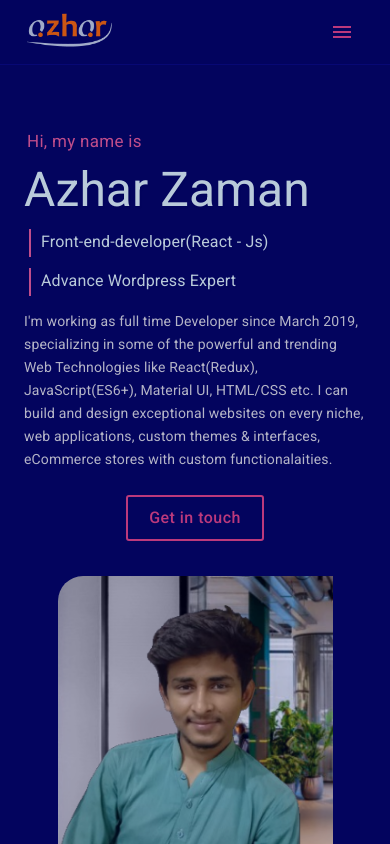
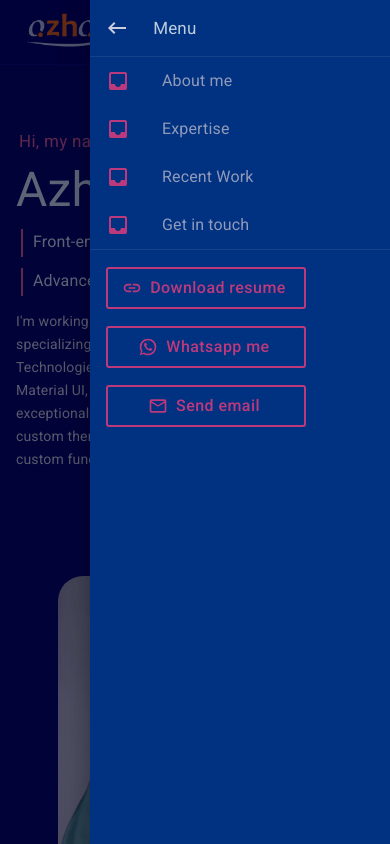
Before and after one commit to azharzaman1/personal-portfolio-website, a React (Create React App) app: page / in a window 390 px wide. Both pictures are taken after a click on the button 342 px from the left and 32 px from the top of the page. Shown: the top 844 px of the page. Built offline with nearby package versions, Linux system fonts and the light colour scheme.

Commit message:
Mobile Side Nav Completed

```diff
--- a/src/Components/About/About.js
+++ b/src/Components/About/About.js
@@ -15,12 +15,15 @@ const useStyles = makeStyles((theme) => ({
   },
 
   root: {
-    padding: "0 14px",
-    [theme.breakpoints.up("xs")]: {
-      padding: "0 24px",
+    padding: "0 150px",
+    [theme.breakpoints.down("lg")]: {
+      padding: "0 125px",
     },
-    [theme.breakpoints.up("sm")]: {
-      padding: "0 150px",
+    [theme.breakpoints.down("md")]: {
+      padding: "0 50px",
+    },
+    [theme.breakpoints.down("sm")]: {
+      padding: "0 16px",
     },
   },
 
--- a/src/Components/Header/Header.css
+++ b/src/Components/Header/Header.css
@@ -21,3 +21,12 @@
   font-weight: 400;
   font-size: 14px;
 }
+
+.mobileNav__header {
+  padding: 0.25rem 1.5rem 0.25rem 0.2rem;
+}
+
+.mobileNav__headerHeading {
+  margin: 0;
+  margin-left: 0.75rem;
+}
--- a/src/Components/Header/Header.js
+++ b/src/Components/Header/Header.js
@@ -6,12 +6,15 @@ import {
   Hidden,
   IconButton,
   makeStyles,
+  useMediaQuery,
+  useTheme,
 } from "@material-ui/core";
 import MenuIcon from "@material-ui/icons/Menu";
 import Logo from "./logo.png";
 import { Link } from "react-scroll";
 import "./Header.css";
 import { MuiButton } from "../../Mui/MuiComponents";
+import MobileSideNav from "./HeaderMobileDrawer";
 
 const useStyles = makeStyles((theme) => ({
   appbar: {
@@ -31,8 +34,10 @@ const useStyles = makeStyles((theme) => ({
 
 const Header = () => {
   const classes = useStyles();
-
+  const theme = useTheme();
+  const switchNav = useMediaQuery(theme.breakpoints.down("sm"));
   const [show, handleShow] = useState(false);
+  const [drawerState, setDrawerState] = useState(false);
 
   useEffect(() => {
     window.addEventListener("scroll", () => {
@@ -45,6 +50,10 @@ const Header = () => {
       };
     });
   });
+
+  const closeDrawer = () => {
+    setDrawerState(false);
+  };
 
   return (
     <>
@@ -61,20 +70,27 @@ const Header = () => {
             <Hidden smDown>
               <Navigation />
             </Hidden>
-            <Hidden smUp>
-              <IconButton color="secondary">
+            {switchNav && (
+              <IconButton
+                color="secondary"
+                onClick={() => {
+                  setDrawerState(true);
+                }}
+              >
                 <MenuIcon />
               </IconButton>
-            </Hidden>
+            )}
           </Grid>
         </Grid>
       </AppBar>
+      <MobileSideNav open={drawerState} closeDrawer={closeDrawer} />
     </>
   );
 };
 
 const Navigation = () => {
   return (
+    <>
       <Grid container spacing={1} alignItems="center">
         <NavItem
           number="01"
@@ -97,16 +113,16 @@ const Navigation = () => {
           to="getintouch-section-scroll-anchor"
         />
         <Grid item>
-        <a
-          href="https://drive.google.com/drive/folders/1cgp8E20b4k92YG5TFFZpp8LjpmrS2470?usp=sharing"
-          target="_blank"
+          <MuiButton
+            size="small"
+            fontSize="small"
+            link="https://drive.google.com/drive/folders/1cgp8E20b4k92YG5TFFZpp8LjpmrS2470?usp=sharing"
           >
-          <MuiButton size="small" fontSize="small">
             Resume
           </MuiButton>
-        </a>
         </Grid>
       </Grid>
+    </>
   );
 };
 
--- /dev/null
+++ b/src/Components/Header/HeaderMobileDrawer.js
@@ -0,0 +1,169 @@
+import React from "react";
+import { makeStyles } from "@material-ui/core/styles";
+import Drawer from "@material-ui/core/Drawer";
+import List from "@material-ui/core/List";
+import Divider from "@material-ui/core/Divider";
+import ListItem from "@material-ui/core/ListItem";
+import ListItemIcon from "@material-ui/core/ListItemIcon";
+import ListItemText from "@material-ui/core/ListItemText";
+import {
+  EmailOutlined,
+  Inbox,
+  KeyboardBackspace,
+  WhatsApp,
+} from "@material-ui/icons";
+import { Grid, IconButton } from "@material-ui/core";
+import LinkIcon from "@material-ui/icons/Link";
+import { Heading2, MuiButton } from "../../Mui/MuiComponents";
+import { Link } from "react-scroll";
+
+const useStyles = makeStyles((theme) => ({
+  mobileNavList: {
+    minWidth: 300,
+    maxWidth: "98%",
+    padding: "0",
+  },
+
+  mobileNavLink: {
+    color: "#e2e2e2",
+    opacity: 0.8,
+  },
+
+  mobileNavLinkIcon: {
+    color: "#eee",
+    opacity: 0.8,
+  },
+
+  divider: {
+    backgroundColor: "rgba(255,255,255,0.1)",
+  },
+
+  mobileNavHeaderButton: {
+    marginTop: 17,
+    marginLeft: theme.spacing(2),
+    width: "200px",
+  },
+}));
+
+export default function MobileSideNav({ open, closeDrawer }) {
+  const c = useStyles();
+
+  return (
+    <div>
+      <>
+        <Drawer anchor="right" open={open} onClose={closeDrawer}>
+          <Grid container direction="column">
+            <Grid
+              item
+              container
+              justifyContent="flex-start"
+              alignItems="center"
+              className={`${c.mobileNavHeader} mobileNav__header`}
+            >
+              <IconButton color="secondary">
+                <KeyboardBackspace
+                  onClick={closeDrawer}
+                  style={{ color: "#fff" }}
+                />
+              </IconButton>
+              <Grid item>
+                <Heading2 className="mobileNav__headerHeading">Menu</Heading2>
+              </Grid>
+            </Grid>
+
+            <Divider className={c.divider} />
+
+            <Grid item container direction="column">
+              <List component="nav" className={`${c.mobileNavList}`}>
+                <MuiListItem
+                  icon={<Inbox color="secondary" />}
+                  primaryText="About me"
+                  to="about-section-scroll-anchor"
+                  closeDrawer={closeDrawer}
+                />
+                <MuiListItem
+                  icon={<Inbox color="secondary" />}
+                  primaryText="Expertise"
+                  to="expertise-section-scroll-anchor"
+                  closeDrawer={closeDrawer}
+                />
+                <MuiListItem
+                  icon={<Inbox color="secondary" />}
+                  primaryText="Recent Work"
+                  to="portfolio-section-scroll-anchor"
+                  closeDrawer={closeDrawer}
+                />
+                <MuiListItem
+                  icon={<Inbox color="secondary" />}
+                  primaryText="Get in touch"
+                  to="getintouch-section-scroll-anchor"
+                  closeDrawer={closeDrawer}
+                />
+                <Divider className={c.divider} />
+                <Grid item>
+                  <MuiButton
+                    size="medium"
+                    icon={<LinkIcon />}
+                    className={`${c.mobileNavHeaderButton}`}
+                    link="https://drive.google.com/drive/folders/1cgp8E20b4k92YG5TFFZpp8LjpmrS2470?usp=sharing"
+                  >
+                    Download resume
+                  </MuiButton>
+                </Grid>
+                <Grid item>
+                  <MuiButton
+                    size="medium"
+                    className={`${c.mobileNavHeaderButton}`}
+                    icon={<WhatsApp />}
+                    link="https://api.whatsapp.com/send?phone=+923170460466"
+                  >
+                    Whatsapp me
+                  </MuiButton>
+                </Grid>
+                <Grid item>
+                  <MuiButton
+                    size="medium"
+                    icon={<EmailOutlined />}
+                    className={`${c.mobileNavHeaderButton}`}
+                    link="mailto:azharzaman.001@gmail.com"
+                  >
+                    Send email
+                  </MuiButton>
+                </Grid>
+              </List>
+            </Grid>
+          </Grid>
+        </Drawer>
+      </>
+    </div>
+  );
+}
+
+const MuiListItem = ({
+  isButton,
+  icon,
+  primaryText,
+  className,
+  to,
+  duration,
+  closeDrawer,
+}) => {
+  const c = useStyles();
+  return (
+    <Link
+      to={to}
+      smooth={true}
+      delay={275}
+      duration={!duration ? 1000 : duration}
+      onClick={closeDrawer}
+    >
+      <ListItem
+        button={isButton || !isButton ? true : false}
+        className={className}
+      >
+        {icon && <ListItemIcon>{icon}</ListItemIcon>}
+        <ListItemText primary={primaryText} className={`${c.mobileNavLink}`} />
+      </ListItem>
+    </Link>
+  );
+};
--- a/src/Components/IcanCreate/IcanCreate.js
+++ b/src/Components/IcanCreate/IcanCreate.js
@@ -54,14 +54,14 @@ const IcanCreate = () => {
             imgUrl1={assets.Amazon}
             imgUrl2={assets.eBay}
             feature1="Complete vendors setup"
-            feature2="Complete commissions setup"
+            feature2="Commissions setup"
             feature3="Complete shipping setup"
             feature4="Complete payments setup"
             feature5="Unlimited sellers"
             feature6="Unlimited products"
           />
           <ICanCreateCard
-            title="A fully-functional eCommerce store like Macys | BestBuy"
+            title="A fully-functional eCommerce store like Macys"
             imgUrl1={assets.Macys}
             imgUrl2={assets.BestBuy}
             feature1="Complete shipping setup"
@@ -84,7 +84,7 @@ const IcanCreate = () => {
             feature6="All needed pages"
           />
           <ICanCreateCard
-            title="An SEO friednly Blog site for Blogging or Affiliate marketing"
+            title="A Blog site for Blogging or Affiliate marketing"
             imgUrl1={assets.beingGuru}
             imgUrl2={assets.DicasOnline}
             feature1="SEO Optimized"
@@ -96,7 +96,7 @@ const IcanCreate = () => {
           />
 
           <ICanCreateCard
-            title="A fully-functional JavaScript(React) based WebApp"
+            title="JavaScript(React) based WebApplication"
             imgUrl1={assets.VA}
             imgUrl2={assets.CovidTracker}
             feature1="Elegant design"
--- a/src/Components/RecentWork/RecentWork.js
+++ b/src/Components/RecentWork/RecentWork.js
@@ -173,7 +173,7 @@ const PortfolioProject = ({
 }) => {
   return (
     <>
-      <Grid item xs={12} sm={12} md={4}>
+      <Grid item xs={12} sm={6} md={4}>
         <Card className="recentWork__card">
           {!disabledHeader && (
             <Grid
--- a/src/Mui/MuiComponents.js
+++ b/src/Mui/MuiComponents.js
@@ -29,16 +29,28 @@ export const Heading2 = ({ children, className }) => {
   return <h4 className={`MuiHeading2 ${className}`}>{children}</h4>;
 };
 
-export const MuiButton = ({ children, variant, size, color, fontSize }) => {
+export const MuiButton = ({
+  children,
+  variant,
+  size,
+  color,
+  fontSize,
+  link,
+  className,
+  icon,
+}) => {
   return (
+    <a href={link} target="_blank">
       <Button
-      className={`MuiButton ${fontSize === "small" && "fs"}`}
+        className={`MuiButton ${className} ${fontSize === "small" && "fs"}`}
         color={!color ? "secondary" : color}
         variant={!variant ? "outlined" : variant}
         size={!size ? "large" : size}
+        startIcon={icon}
       >
         {children}
       </Button>
+    </a>
   );
 };
 
--- a/src/Mui/ThemeWrapper.js
+++ b/src/Mui/ThemeWrapper.js
@@ -31,6 +31,7 @@ const ThemeWrapper = ({ children, theme }) => {
       MuiDivider: {
         root: {
           backgroundColor: "rgba(255,255,255,0.3)",
+          marginBottom: "0",
         },
       },
       MuiButton: {
```
Lines whose indentation alone changed are shown as unchanged.
